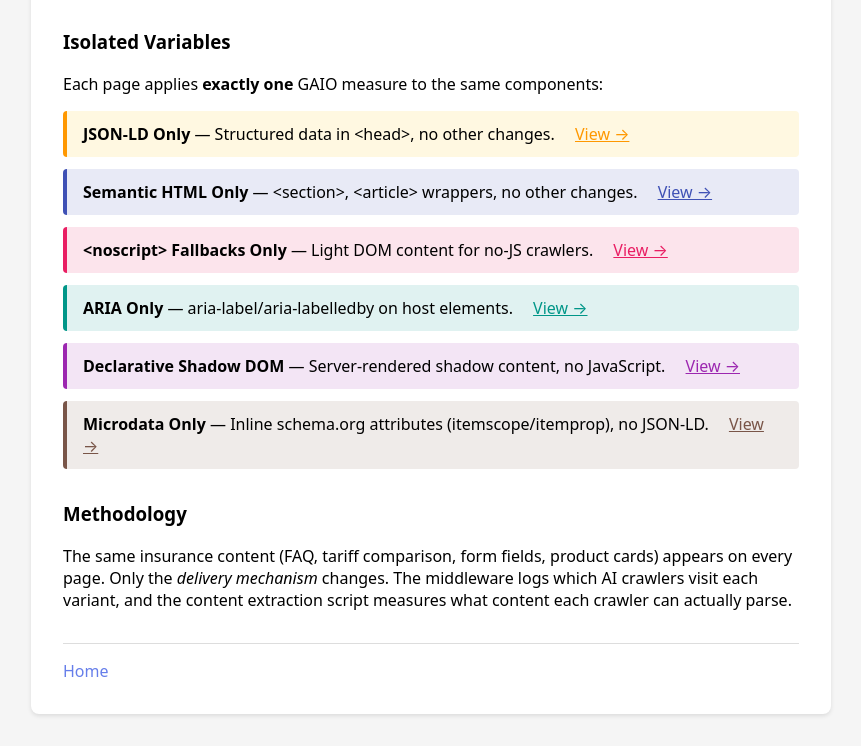
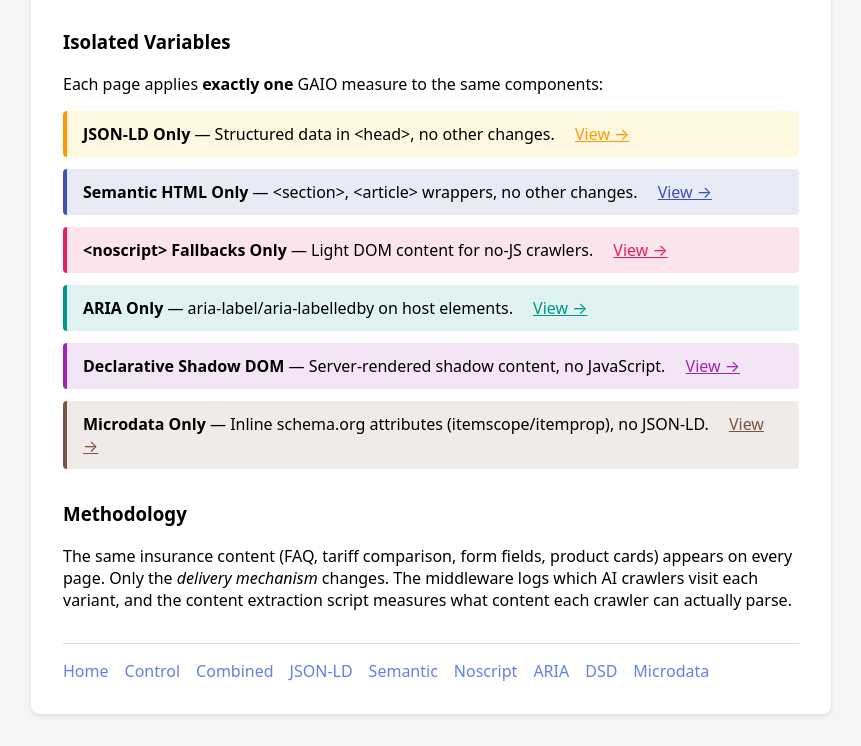
Before and after one commit to Timon-H/gaio-validation-lab, an Astro site: page / in a window 1280 px wide. Shown: the part 702-1448 px from the top of the page, without its empty margins (209-1070 px from the left). Built offline with nearby package versions, Linux system fonts and the light colour scheme; Astro itself is replaced by a stand-in of ours.

Commit message:
feat: improve page navigation

```diff
--- a/src/layouts/BaseLayout.astro
+++ b/src/layouts/BaseLayout.astro
@@ -62,10 +62,17 @@ const schemaJson = schemaData
         padding-top: 1rem;
         border-top: 1px solid #ddd;
       }
+      .nav-links {
+        display: flex;
+        flex-wrap: wrap;
+        gap: 0.75rem 1rem;
+        margin: 0;
+        padding: 0;
+        list-style: none;
+      }
       nav a {
         color: #667eea;
         text-decoration: none;
-        margin-right: 1rem;
       }
       nav a:hover {
         text-decoration: underline;
@@ -77,7 +84,17 @@ const schemaJson = schemaData
       <h1>{title}</h1>
       <slot />
       <nav>
-        <a href="/">Home</a>
+        <ul class="nav-links">
+          <li><a href="/">Home</a></li>
+          <li><a href="/control">Control</a></li>
+          <li><a href="/combined">Combined</a></li>
+          <li><a href="/test-jsonld-only">JSON-LD</a></li>
+          <li><a href="/test-semantic-only">Semantic</a></li>
+          <li><a href="/test-noscript-only">Noscript</a></li>
+          <li><a href="/test-aria-only">ARIA</a></li>
+          <li><a href="/test-dsd">DSD</a></li>
+          <li><a href="/test-microdata-only">Microdata</a></li>
+        </ul>
       </nav>
     </div>
   </body>
```
